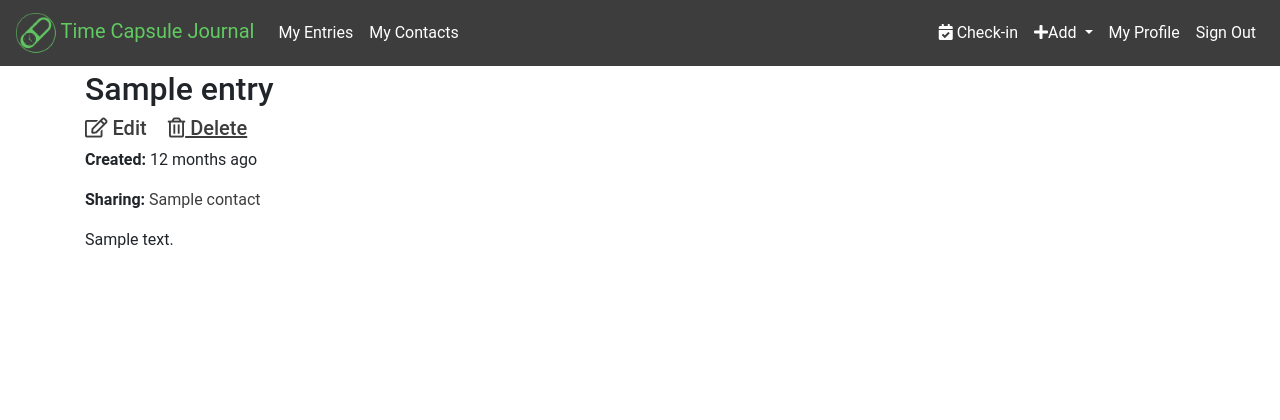
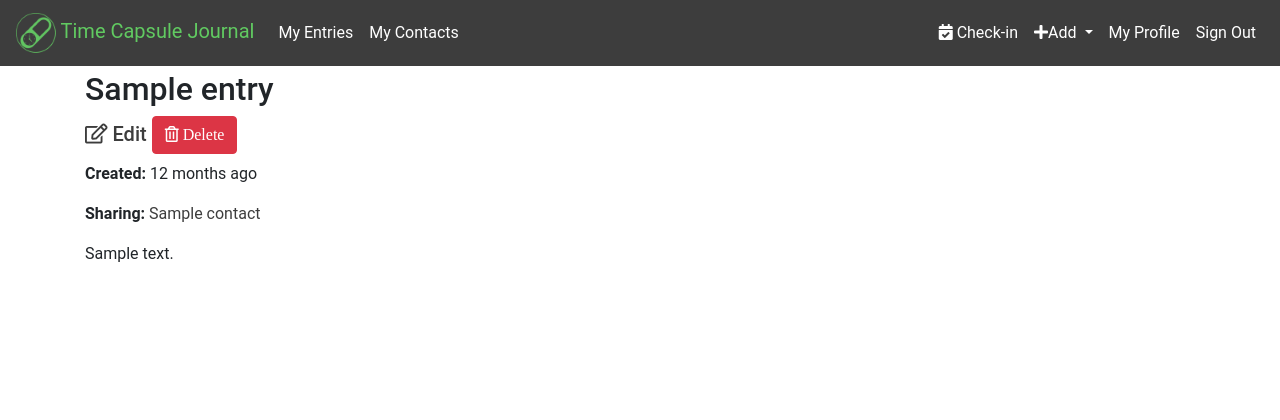
Before and after one commit to cjstein/journal-app, a Django app: page /journal/entry/00000000-0000-0000-0000-000000000001/ in a window 1280 px wide. Shown: the top 420 px of the page. Run offline with Django 3.2, Linux system fonts and the light colour scheme; a user stored in the database is signed in; tables that the repository leaves empty hold one stand-in row (values such as "Sample post"); some libraries are stand-ins or nearby versions.

Commit message:
Updated Entry Delete View for button pop-up

```diff
--- a/journal_app/templates/journal/entry_detail.html
+++ b/journal_app/templates/journal/entry_detail.html
@@ -18,7 +18,7 @@
         <div class="col-lg-12">
             <h5>
               <a href="{% url 'journal:entry_update' entry.uuid %}" class="entry-link"><i class="far fa-edit"></i> Edit</a>
-              <a href="{% url 'journal:entry_delete' entry.uuid %}" class="entry-link text-link ml-3"><i class="far fa-trash-alt"></i> Delete</a>
+              <button type="submit" value="1" class="btn btn-danger" onclick="return EntryDeleteConfirmAction('Are you sure you want to remove this entry?', '{{ entry.pk }}')"><i class="far fa-trash-alt"> Delete</i></button>
             </h5>
         </div>
       </div>
```
